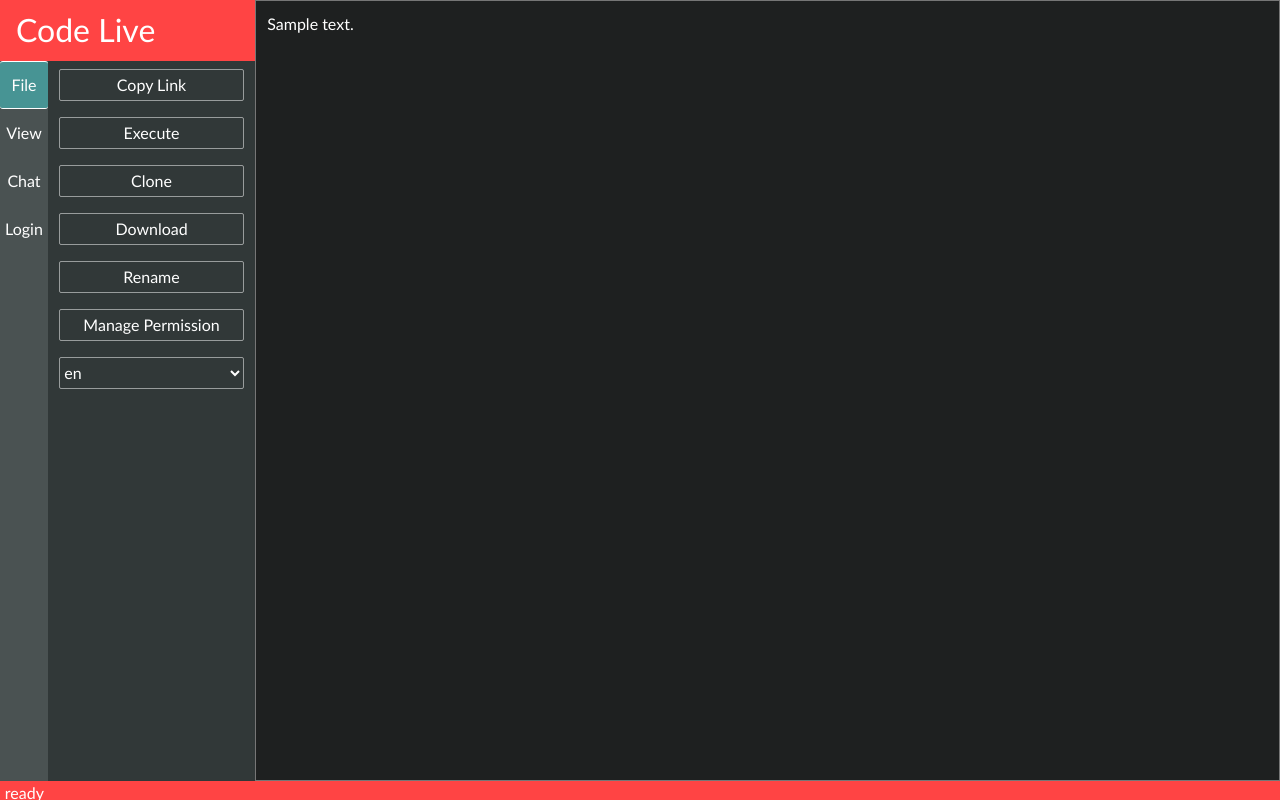
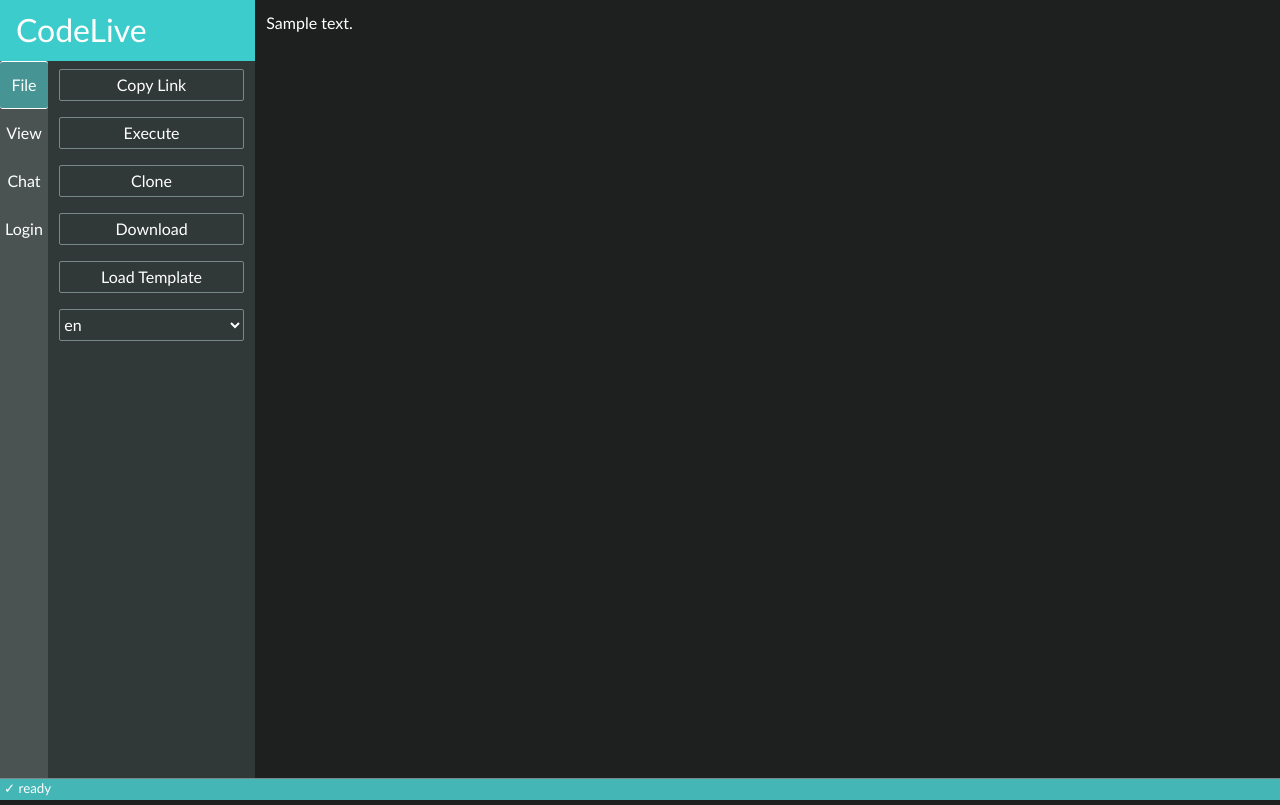
Before and after one commit to swe-cola/code-live, a Python web app: template src/flaskapp/templates/snippet.html in a window 1280 px wide. Run offline with Jinja, Linux system fonts and the light colour scheme; the template is opened without the code that fills it: most values are stand-ins (such as "Sample title", 1, 10 or a date in 2020); some libraries are stand-ins or nearby versions.

Commit message:
added html/css demo js

```diff
--- a/src/flaskapp/static/css/snippet.css
+++ b/src/flaskapp/static/css/snippet.css
@@ -1,8 +1,48 @@
+:root{
+    --white: #FFFFFF;
+    --grey4: #d2dddd;
+    --grey3: #a8b9b9;
+    --grey2: #778888;
+    --grey1: #4a5252;
+    --grey0: #313838;
+    --black: #1e2020;
+    --red: #FF4444;
+    --cobalt: #45b6b6;
+    --cobalt-strong: #3ccccc;
+    --cobalt-muted: #479494;
+}
+
+.Dark{
+    --text: var(--white);
+    --text-code: var(--white);
+    --border: var(--grey2);
+    --tabarea1: var(--grey1);
+    --tabarea0: var(--grey0);
+    --textarea: var(--black);
+    --point: var(--cobalt);
+    --point-muted: var(--cobalt-muted);
+    --point-strong: var(--cobalt-strong);
+}
+.Light{
+    --text: var(--white);
+    --text-code: var(--black);
+    --border: var(--grey4);
+    --tabarea1: var(--grey3);
+    --tabarea0: var(--grey2);
+    --textarea: var(--white);
+    --point: var(--cobalt);
+    --point-muted: var(--cobalt-muted);
+    --point-strong: var(--cobalt-strong);
+}
 
 *{
     margin: 0;
     padding: 0;
     font-family: Calibri;
+    box-sizing: border-box;
+    color: var(--text);
+    transition: background-color .05s ease-out;
+
 }
 html{
     height: 100%;
@@ -12,7 +52,7 @@ body{
 }
 
 .snippetContainer{
-    height: calc(100% - 1.2em);
+    height: calc(100% - 1.4em);
 }
 .snippetView{
     display:flex;
@@ -27,12 +67,12 @@ body{
 }
 
 .logo {
-    background-color: #FF4444;
+    background-color: var(--point-strong);
     padding: .2em .5em;
     font-size: 24pt;
 }
 .logo a{
-    color: #FFFFFF;
+    color: var(--text);
     text-decoration: none;
 }
 
@@ -44,7 +84,7 @@ body{
 }
 
 .snippetPanelTab{
-    background-color: #4a5252;
+    background-color: var(--tabarea1);
     width : auto;
     text-align: center;
     display:flex;
@@ -52,7 +92,7 @@ body{
 }
 
 .snippetPanel{
-    background-color: #313838;
+    background-color: var(--tabarea0);
     width : 100%;
     padding: 0em .7em;
     text-align: center;
@@ -68,8 +108,7 @@ body{
 }
 
 .snippetPanelTab button.selected{
-    background-color: #479494;
-    color: white;
+    background-color: var(--point-muted);
     border-top: 1px solid;
     border-bottom: 1px solid;
     border-radius: 3px;
@@ -80,13 +119,12 @@ body{
     width : 3em;
     text-align: center;
     background-color: transparent;
-    color: white;
     border: 0px solid;
     font-size: 12pt;
 }
 
 .snippetPanelTab button:hover{
-    background-color: #45b6b6;
+    background-color: var(--point);
     border: 0px;
 }
 
@@ -95,34 +133,34 @@ body{
 .snippetPanelContents button{
     text-align: center;
     background-color: transparent;
-    color: white;
-    border: 1px solid #FFFFFF80;
+    border: 1px solid  var(--border);
+
     height: 2em;
     font-size: 12pt;
     margin: .5em 0;
     border-radius: 2px;
 }
 .snippetPanelContents button:hover{
-    background-color: #45b6b6;
+    background-color: var(--point);
     border: 0px;
 }
 .snippetPanelContents select{
     background-color: transparent;
-    color: white;
-    border: 1px solid #FFFFFF80;
+    color: var(--white);
+    border: 1px solid var(--border);
     height: 2em;
     border-radius: 2px;
     margin: .5em 0;
     font-size: 12pt;
 }
 .snippetPanelContents select:hover{
-    background-color: #45b6b6;
+    background-color: var(--point);
     border: 0px;
 }
 .snippetPanelContents select option{
-    background-color: #4a5252;
-    color: white;
-    border: 0px solid #FFFFFF80;
+    background-color: var(--tabarea1);
+    color: var(--white);
+    border: 0px;
     height: 2em;
     border-radius: 2px;
     margin: .5em 0;
@@ -130,8 +168,9 @@ body{
 }
 
 .snippetEdit{
-    background-color: #1e2020;
-    color: #FFFFFF;
+    background-color: var(--textarea);
+    color: var(--text-code);
+    border: 0px;
     width : 100%;
     font-size: 1em;
     resize:none;
@@ -140,9 +179,14 @@ body{
 }
 
 .snippetStatusbar{
-    background-color: #FF4444;
-    color: #FFFFFF;
-    height: 1.2em;
+    background-color: var(--point);
+    display:flex;
     padding: 0 .3em;
+    font-size: 10pt;
     font-weight: normal;
+    position: fixed;
+    border-top: 1px solid var(--border);
+    height: 1.4rem;
+    width:100%;
+    align-items: center;
 }
--- a/src/flaskapp/templates/snippet.html
+++ b/src/flaskapp/templates/snippet.html
@@ -5,31 +5,38 @@
         <link href="css/bootstrap.min.css" rel="stylesheet" media="screen">
         <!-- Custom CSS -->
         <link rel="stylesheet" href={{ url_for('static', filename='css/snippet.css') }}/>
-        <title>{{ScriptData.title}} :: Code Live</title>
+        <title>{{ScriptData.title}} :: CodeLive</title>
 
     </head>
-    <body>
-        <div class=snippetContainer>
-            <div class=snippetView>
+    <body class="Dark">
+        <div class="snippetContainer">
+            <div class="snippetView">
                 <div class="snippetPanelParent">
-                    <div class="logo"> <a href="/index">Code Live</a></div>
+                    <div class="logo"> <a href="/index">CodeLive</a></div>
 
                     <div class="snippetPanels">
                         <div class="snippetPanelTab">
-                            <button type="button" id="tabFile" class="selected">File</button>
-                            <button type="button" id="tabView">View</button>
-                            <button type="button" id="tabChat">Chat</button>
-                            <button type="button" id="tabAccount">Login</button>
+                            <button type="button" class="tabFile selected" onclick="tabDemo(this)">File</button>
+                            <button type="button" class="tabView" onclick="tabDemo(this)">View</button>
+                            <button type="button" class="tabChat" onclick="tabDemo(this)">Chat</button>
+                            <button type="button" class="tabAccount" onclick="tabDemo(this)">Login</button>
                         </div>
                         <div class="snippetPanel">
 
-                            <div class= "snippetPanelContents selected" id="contentsFile">
+                            <div class= "snippetPanelContents selected tabFile">
                                 <button type="button" id="fileCopyLink">Copy Link</button>
                                 <button type="button" id="fileExecute">Execute</button>
                                 <button type="button" id="fileClone">Clone</button>
                                 <button type="button" id="fileDownload">Download</button>
-                                <button type="button" id="fileRename">Rename</button>
-                                <button type="button" id="filePermission">Manage Permission</button>
+                                <button type="button" id="fileLoadTemplate">Load Template</button>
+                                {% if ViewData.isOwner %}
+                                    <button type="button" id="fileRename">Rename</button>
+                                    <button type="button" id="filePermission">Manage Permission</button>
+                                    <button type="button" id="fileDispose">Dispose</button>
+                                {% endif %}
+                                {% if ScriptData.ownerless %}
+                                    <button type="button" id="fileClaimOwner">Claim Ownership</button>
+                                {% endif %}
                                 <select>
                                     {% for lang in ViewData.langs %}
                                         <option value="{{lang}}" {{ "selected" if lang==ScriptData.lang}}>{{lang}}</option>
@@ -37,22 +44,23 @@
                                 </select>
                             </div>
 
-                            <div class= "snippetPanelContents" id="contentsView">
+                            <div class= "snippetPanelContents tabView">
                                 <button type="button" id="viewFontSize">Font Size</button>
-                                <select>
+                                <button type="button" id="viewToggleConsole">Toggle Console</button>
+                                <select onchange="themeDemo(this)">
                                     {% for theme in ViewData.themes %}
-                                        <option value="{{theme}}" {{ "selected" if loop.first}}>{{theme}}</option>
+                                        <option value="{{theme}}" {{ "selected" if loop.first}} >{{theme}}</option>
                                     {% endfor %}
                                 </select>
                             </div>
 
-                            <div class= "snippetPanelContents" id="contentsChat">
+                            <div class= "snippetPanelContents tabChat">
                                 <button type="button" id="chatVoice">Start Voice Chat</button>
                                 <button type="button" id="chatVideo">Start Video Chat</button>
                                 <button type="button" id="chatText">Open Text Chat</button>
                             </div>
 
-                            <div class= "snippetPanelContents" id="contentsAccount">
+                            <div class= "snippetPanelContents tabAccount">
                                 {% if ViewData.session %}
                                     <button type="button" id="AccountSignOut">Sign Out</button>
                                 {% else %}
@@ -64,10 +72,28 @@
                     </div>
 
                 </div>
+                <!-- TODO: replace textarea below with CodeMirror-->
                 <textarea class="snippetEdit" placeholder="Let's code!">{{ScriptData.contents}}</textarea>
             </div>
-            <div class="snippetStatusbar">ready</div>
+            <div class="snippetStatusbar">✓ ready</div>
         </div>
-        <script src="js/bootstrap.min.js"></script>
+        <!-- Optional JavaScript -->
+    <!-- jQuery first, then Popper.js, then Bootstrap JS -->
+    <script src="https://code.jquery.com/jquery-3.4.1.slim.min.js" integrity="sha384-J6qa4849blE2+poT4WnyKhv5vZF5SrPo0iEjwBvKU7imGFAV0wwj1yYfoRSJoZ+n" crossorigin="anonymous"></script>
+    <script src="https://cdn.jsdelivr.net/npm/popper.js@1.16.0/dist/umd/popper.min.js" integrity="sha384-Q6E9RHvbIyZFJoft+2mJbHaEWldlvI9IOYy5n3zV9zzTtmI3UksdQRVvoxMfooAo" crossorigin="anonymous"></script>
+    <script src="https://stackpath.bootstrapcdn.com/bootstrap/4.4.1/js/bootstrap.min.js" integrity="sha384-wfSDF2E50Y2D1uUdj0O3uMBJnjuUD4Ih7YwaYd1iqfktj0Uod8GCExl3Og8ifwB6" crossorigin="anonymous"></script>
+    <script>
+        function tabDemo(el){
+            var tabButtons = $('.snippetPanels .snippetPanelTab').find('button.selected');
+            var tabContents = $('.snippetPanelContents.selected');
+            tabButtons.each(function(){ this.classList.remove('selected')});
+            tabContents.each(function(){ this.classList.remove('selected')});
+            $(".snippetPanels .".concat(el.className)).each(function(){ this.classList.add('selected')});
+        }
+
+        function themeDemo(el){
+            $('body')[0].className=el.value;
+        }
+    </script>
     </body>
 </html>
--- a/src/flaskapp/views.py
+++ b/src/flaskapp/views.py
@@ -80,11 +80,12 @@ def init_viewData():
     global viewData
     viewData = dict()
     viewData['langs'] = ['C','C++','C#','Python','Java','Javascript']
-    viewData['themes'] = ['Light','Dark','Cobalt']
+    viewData['themes'] = ['Dark','Light']
     return
 
 @app.route('/s/<scriptID>')
 def route_script(scriptID):
+    # TODO: redirect if scriptID is invalid.
     return render_template("snippet.html", ScriptData=get_scriptData(scriptID), ViewData=viewData, API_URL=os.environ['YORKIE_AGENT_URL'])
 
 init_viewData()
```
